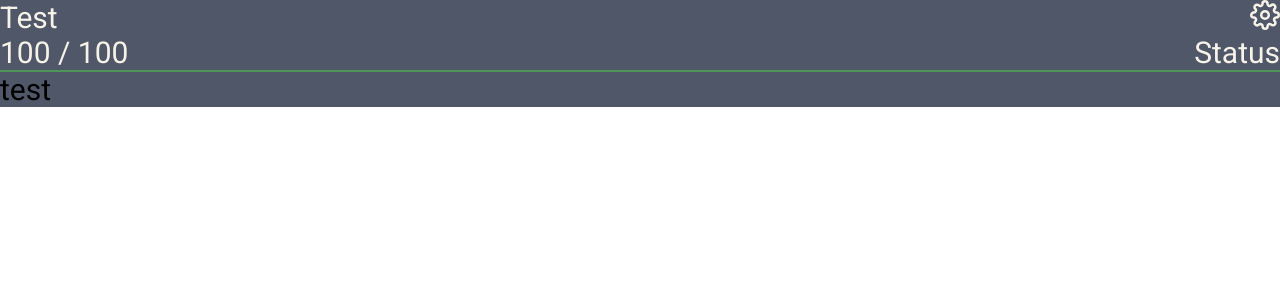
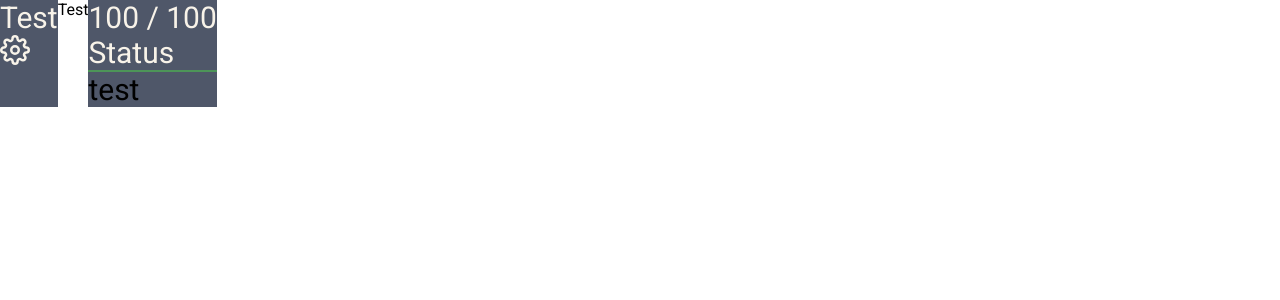
Before and after one commit to Pockament/Pockament-Client, a React (Create React App) app: page / in a window 1280 px wide. Shown: the top 300 px of the page. Built offline with nearby package versions, Linux system fonts and the light colour scheme.

Commit message:
CSSの調整

```diff
--- a/src/App.tsx
+++ b/src/App.tsx
@@ -1,11 +1,16 @@
 import { FC } from "react";
 import Footer from "./components/footer";
 import Header from "./components/header";
+import MainPage from "./components/mainpage";
+import style from "./style/components/app.module.scss";
 
 const App: FC = () => (
   <div>
-    <Header />
-    <Footer />
+    <div className={style.main}>
+      <Header className={style.header}/>
+      <MainPage className={""} />
+      <Footer className={style.footer}/>
+    </div>
   </div>
 );
 
--- a/src/components/footer.tsx
+++ b/src/components/footer.tsx
@@ -1,12 +1,13 @@
 import { FC } from "react";
 import PagePath from "./pagepath";
 import Status from "./status";
-import MainPage from "./mainpage";
 
-const Footer: FC = () => (
-  <div>
+type Props = {
+  className: string;
+};
+const Footer: FC<Props> = (props) => (
+  <div className={props.className}>
     <Status denom={100} numer={100} />
-    <MainPage />
     <PagePath className="" />
   </div>
 );
--- a/src/components/header.tsx
+++ b/src/components/header.tsx
@@ -4,12 +4,15 @@ import SetButton from "./setbutton";
 
 import style from "../style/components/header.module.scss";
 
-const Header: FC = () => {
+type Props = {
+  className: string;
+};
+const Header: FC<Props> = (props) => {
   const openSetting = (): void => {
     console.log("open setting");
   };
   return (
-    <div className={style.header}>
+    <div className={`${style.header} ${props.className}`}>
       <Title className={style.title} title="Test" />
       <SetButton className={style.setbutton} onClick={openSetting} />
     </div>
--- a/src/components/mainpage.tsx
+++ b/src/components/mainpage.tsx
@@ -1,5 +1,11 @@
 import { FC } from "react";
+import style from "../style/components/mainpage.module.scss";
 
-const MainPage: FC = () => <div />;
+type Props = {
+  className: string;
+};
+const MainPage: FC<Props> = (props) => (
+  <div className={`${style.mainpage} ${props.className}`}>Test</div>
+);
 
 export default MainPage;
--- a/src/index.tsx
+++ b/src/index.tsx
@@ -7,5 +7,5 @@ ReactDOM.render(
   <StrictMode>
     <App />
   </StrictMode>,
-  document.getElementById("root")
+  document.getElementById("root"),
 );
--- /dev/null
+++ b/src/style/components/app.module.scss
@@ -0,0 +1,4 @@
+.main {
+  display: flex;
+  align-content: space-between;
+}
--- a/src/style/components/header.module.scss
+++ b/src/style/components/header.module.scss
@@ -1,6 +1,5 @@
 .header {
   background-color: #4f5769;
-  display: flex;
   justify-content: space-between;
 
   .title {
--- a/src/style/components/mainpage.module.scss
+++ b/src/style/components/mainpage.module.scss
@@ -0,0 +1,2 @@
+.mainpage{
+}
--- a/src/style/components/status.module.scss
+++ b/src/style/components/status.module.scss
@@ -2,7 +2,6 @@
   font-size: 30px;
   background-color: #4f5769;
   color: #f8f3e9;
-  display: flex;
   justify-content: space-between;
   border-width: 0 0 2px 0;
   border-style: solid;
```
Also changed, not shown: 1 other file (tests, documents, lock files or other folders).
